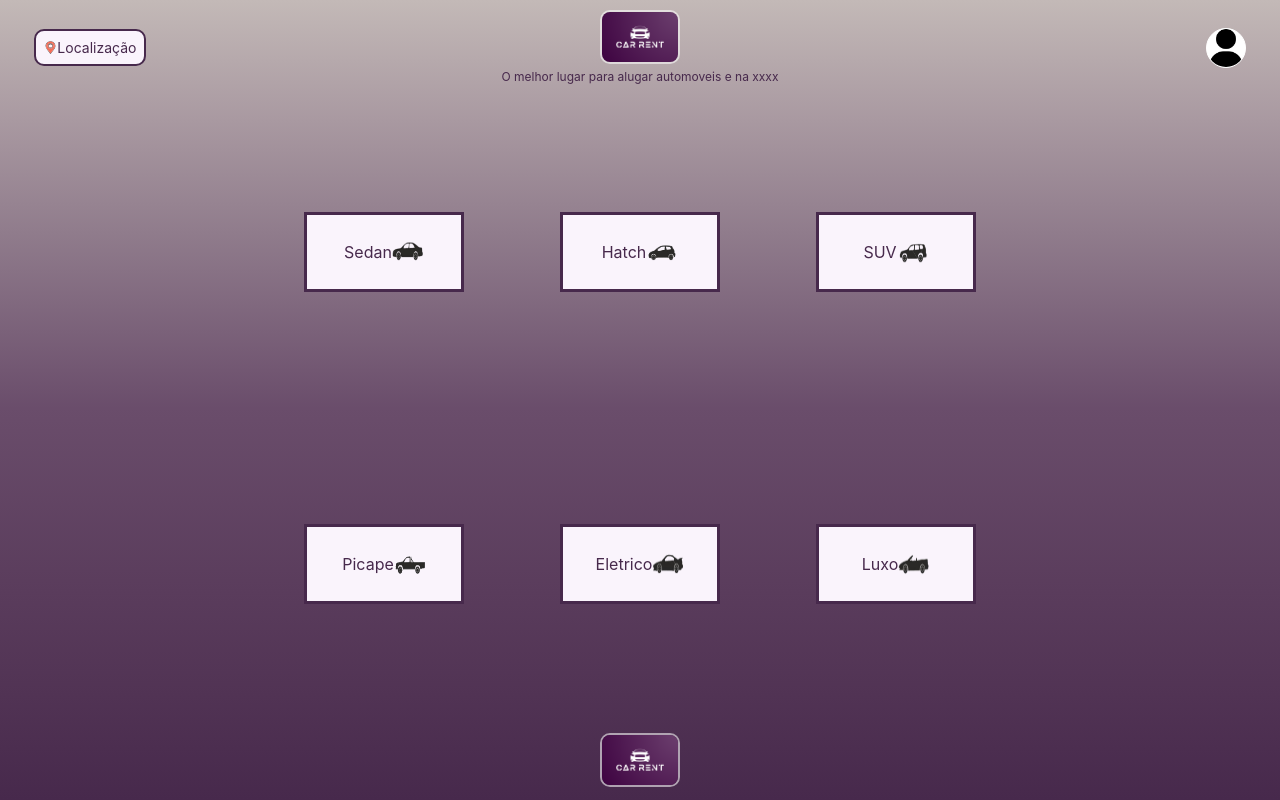
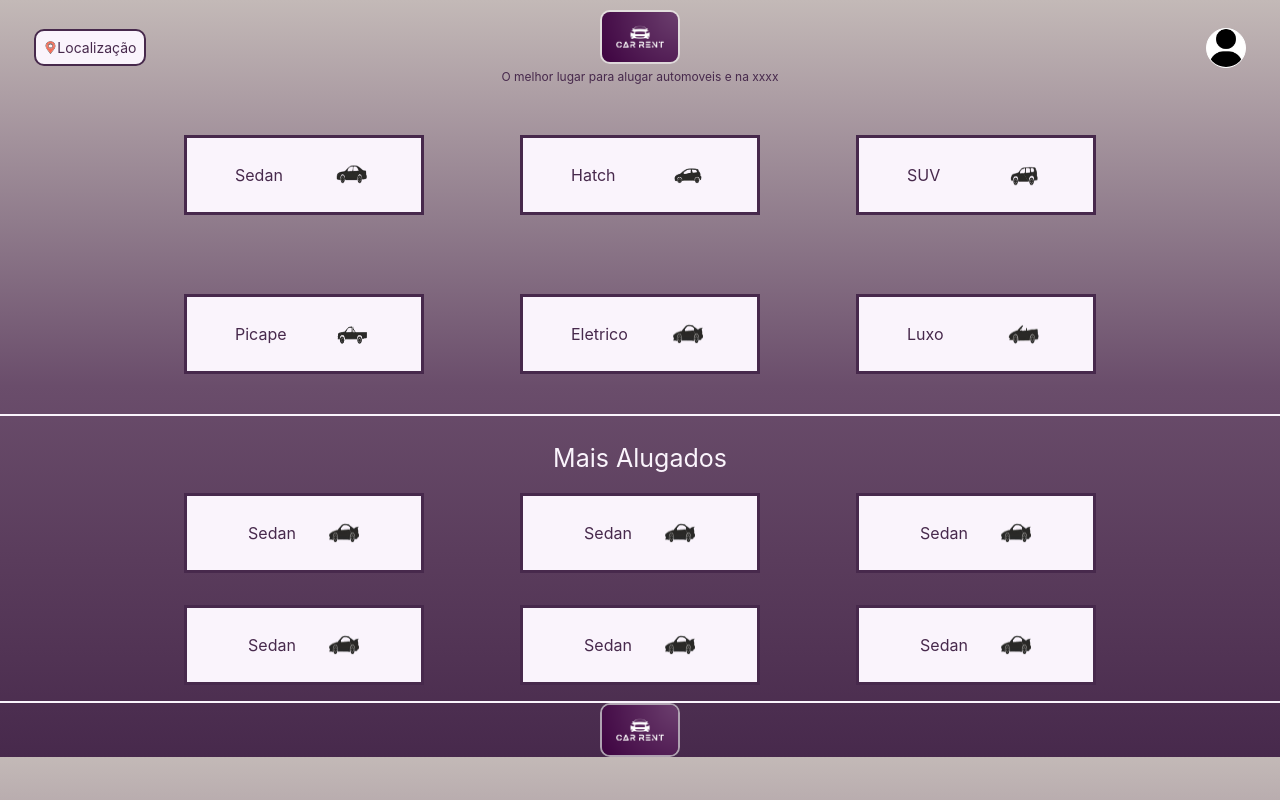
Before and after one commit to BrMD/rentcars, a React (Vite) app: page / in a window 1280 px wide. Built offline with nearby package versions, Linux system fonts and the light colour scheme.

Commit message:
added most rented

```diff
--- a/src/footer/Footer.css
+++ b/src/footer/Footer.css
@@ -1,5 +1,5 @@
 .footer {
-  height: 10vh;
+  height: 10%;
   display: flex;
   background-color: inherit;
   justify-content: center;
--- a/src/homeContent/HomeContent.css
+++ b/src/homeContent/HomeContent.css
@@ -4,32 +4,79 @@
   display: grid;
   grid-template-columns: repeat(3, minmax(100px, auto));
   grid-template-rows: repeat(2, minmax(100px, auto));
-  height: auto;
-  background: inherit;
+  height: 20em;
+  border-bottom: 2px solid var(--color--white);
   @media only screen and (max-width: 700px) {
     grid-template-columns: 1fr 1fr;
   }
   @media only screen and (max-width: 400px) {
-    grid-template-columns: 1fr;
+    display: flex;
+    flex-direction: column;
+    height: auto;
   }
 }
 .itemCategoryCar {
-  width: 100%;
+  align-items: center;
+  margin: 1em 3em 1em 3em;
+  height: 5em;
+  border: 3px solid var(--color--purple);
+  background-color: var(--color--white);
+  display: grid;
+  grid-template-columns: 1fr 1fr;
+  width: 15em;
+  justify-content: center;
+  @media only screen and (max-width: 400px) {
+    height: 2em;
+  }
+}
+.itemCategoryCar span {
+  margin-left: 3em;
+}
+
+.imgCar {
+  width: 2em;
+  height: 1.5em;
+  margin-left: 2em;
+}
+.moreRented {
+  margin-top: 1.5em;
+  align-items: center;
+  justify-content: center;
+  display: flex;
+}
+.title {
+  color: var(--color--white);
+  font-size: 25px;
+}
+.moreRentedDiv {
+  display: flex;
+  flex-direction: column;
+}
+.itemsRented {
+  justify-content: center;
+  align-items: center;
+  display: grid;
+  grid-template-columns: repeat(3, minmax(100px, auto));
+  grid-template-rows: repeat(2, minmax(100px, auto));
+  border-bottom: 2px solid var(--color--white);
+  @media only screen and (max-width: 700px) {
+    grid-template-columns: 1fr 1fr;
+  }
+  @media only screen and (max-width: 400px) {
+    display: flex;
+    flex-direction: column;
+  }
+}
+.rentedItem {
+  align-items: center;
   margin: 1em 3em 1em 3em;
   height: 5em;
   border: 3px solid var(--color--purple);
   background-color: var(--color--white);
   display: flex;
-  width: 10em;
-  align-items: center;
+  width: 15em;
   justify-content: center;
-  transition: all 1s;
+  @media only screen and (max-width: 400px) {
+    height: 2em;
+  }
 }
-.itemCategoryCar:hover {
-  height: 20em;
-}
-
-.imgCar {
-  width: 2em;
-  height: 1.5em;
-}
--- a/src/homeContent/HomeContent.tsx
+++ b/src/homeContent/HomeContent.tsx
@@ -2,6 +2,7 @@ import "./HomeContent.css";
 
 const HomeContent = () => {
   return (
+    <div>
       <div className="homeShowCategoryCars">
         <div className="itemCategoryCar">
           <span>Sedan</span>
@@ -28,6 +29,38 @@ const HomeContent = () => {
           <img src="luxoSF.png" className="imgCar" />
         </div>
       </div>
+      <div className="moreRentedDiv">
+        <div className="moreRented">
+          <h1 className="title">Mais Alugados</h1>
+        </div>
+        <div className="itemsRented">
+          <div className="rentedItem">
+            <span>Sedan</span>
+            <img src="eletricoSF.png" className="imgCar" />
+          </div>
+          <div className="rentedItem">
+            <span>Sedan</span>
+            <img src="eletricoSF.png" className="imgCar" />
+          </div>
+          <div className="rentedItem">
+            <span>Sedan</span>
+            <img src="eletricoSF.png" className="imgCar" />
+          </div>
+          <div className="rentedItem">
+            <span>Sedan</span>
+            <img src="eletricoSF.png" className="imgCar" />
+          </div>
+          <div className="rentedItem">
+            <span>Sedan</span>
+            <img src="eletricoSF.png" className="imgCar" />
+          </div>
+          <div className="rentedItem">
+            <span>Sedan</span>
+            <img src="eletricoSF.png" className="imgCar" />
+          </div>
+        </div>
+      </div>
+    </div>
   );
 };
 
--- a/src/index.css
+++ b/src/index.css
@@ -2,7 +2,11 @@
 @tailwind components;
 @tailwind utilities;
 body {
-  background: rgb(195, 185, 183);
+  margin: 0;
+  padding: 0;
+}
+:root {
+  font-family: Inter, system-ui, Avenir, Helvetica, Arial, sans-serif;
   background: linear-gradient(
     180deg,
     rgba(195, 185, 183, 1) 0%,
@@ -13,9 +17,6 @@ body {
     rgba(81, 51, 84, 1) 87%,
     rgba(71, 41, 76, 1) 100%
   );
-}
-:root {
-  font-family: Inter, system-ui, Avenir, Helvetica, Arial, sans-serif;
   line-height: 1.5;
   font-weight: 400;
   --color--purple: #47294c;
@@ -26,22 +27,9 @@ body {
   color-scheme: light dark;
   color: var(--color--purple);
   background-color: var(--color--white);
-
   font-synthesis: none;
   text-rendering: optimizeLegibility;
   -webkit-font-smoothing: antialiased;
   -moz-osx-font-smoothing: grayscale;
   -webkit-text-size-adjust: 100%;
 }
-#root > div {
-  display: grid;
-  grid-template-rows: auto 1fr auto;
-}
-
-html,
-body,
-#root,
-#root > div {
-  height: 100%;
-  margin: 0;
-}
```
Lines whose indentation alone changed are shown as unchanged.
